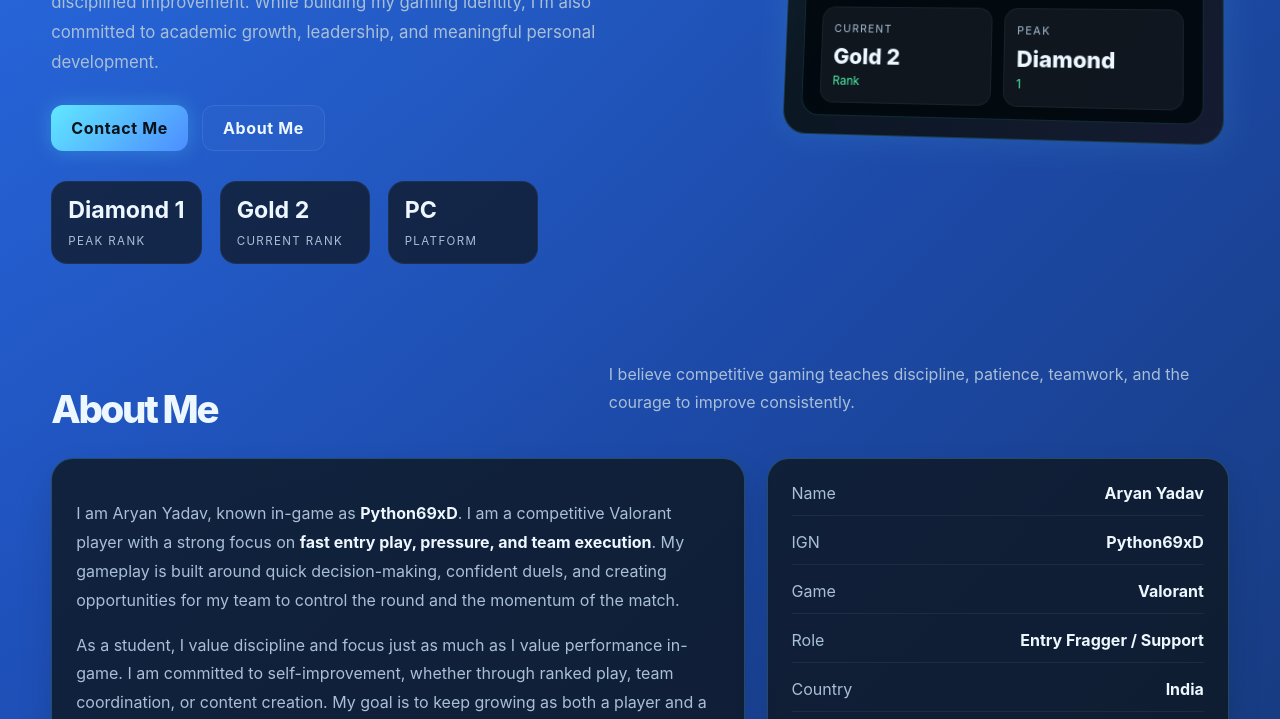
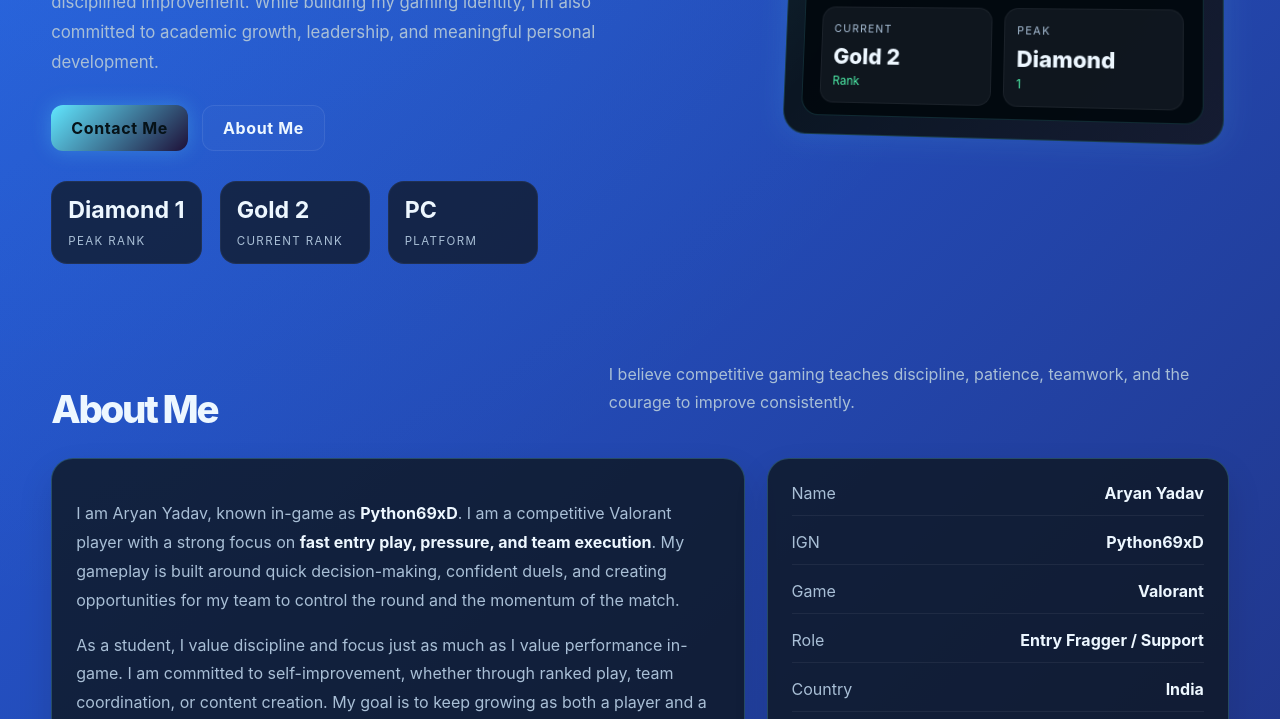
Before and after one commit to Python69xD/gamer-portfolio-python, a plain HTML site: page index.html in a window 1280 px wide. Shown: the part 528-1247 px from the top of the page. Drawn offline with Linux system fonts and the light colour scheme.

Commit message:
Update index.html

```diff
--- a/index.html
+++ b/index.html
@@ -8,14 +8,14 @@
   <style>
     :root{
       --bg: #2563eb;
-      --bg2: #0c1822;
+      --bg2: #1E1038;
       --panel: rgba(15, 23, 32, 0.8);
       --panel-strong: rgba(10, 18, 26, 0.92);
       --line: rgba(113, 232, 255, 0.22);
       --text: #edf7ff;
       --muted: #a9bfd6;
       --cyan: #61e7ff;
-      --blue: #4d8dff;
+      --blue: #1E1038;
       --purple: #8b5cf6;
       --green: #4ef0aa;
       --pink: #ff5fcf;
```
